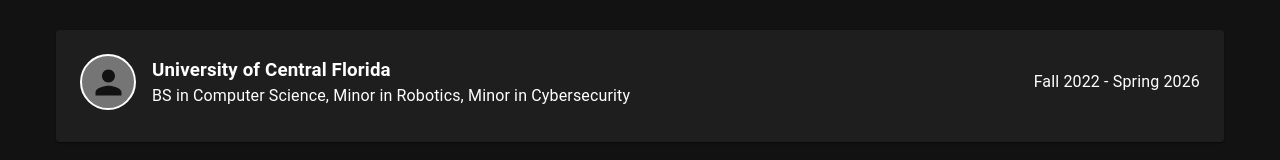
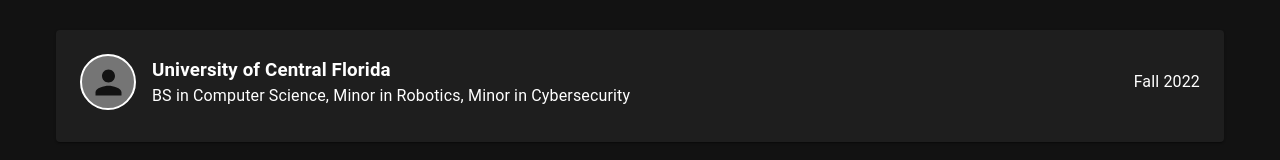
Before and after one commit to ssk4988/portfolio, a React (Create React App) app: page / in a window 1280 px wide. Shown: the part 273-433 px from the top of the page. Built offline with nearby package versions, Linux system fonts and the light colour scheme; what @fullpage/react-fullpage would draw is missing.

Commit message:
edit graduation date

```diff
--- a/src/Education.tsx
+++ b/src/Education.tsx
@@ -16,7 +16,7 @@
                         {/* {data.degrees.map((degree: any) => <p>{degree.type}{degree.topic ? ' in ' + degree.topic : ''}</p>)} */}
                     </div>
                     <div className='date'>
-                        <p>{data.start + ' - ' + data.end}</p>
+                        <p>{data.end ? (data.start + ' - ' + data.end) : data.start}</p>
                     </div>
                 </div>
             </CardContent>
--- a/src/assets/data.json
+++ b/src/assets/data.json
@@ -8,8 +8,7 @@
                 "Minor in Robotics",
                 "Minor in Cybersecurity"
             ],
-            "start": "Fall 2022",
-            "end": "Spring 2026"
+            "start": "Fall 2022"
         },
         {
             "name": "Bartow High School",
@@ -121,7 +120,7 @@
             ]
         },
         {
-            "name": "FBLA Quiz!",
+            "name": "FBLA Quiz! - Trivia App",
             "logo": "FBLA Quiz",
             "description": "Trivia app that quizzes participants about FBLA (Future Business Leaders of America)",
             "tags": [
@@ -132,7 +131,7 @@
             ]
         },
         {
-            "name": "YouShop",
+            "name": "YouShop - Comparison Shopping App",
             "logo": "YouShop",
             "description": "Integrated shopping app team project in React Native with Etsy, Best Buy, eBay",
             "tags": [
```
